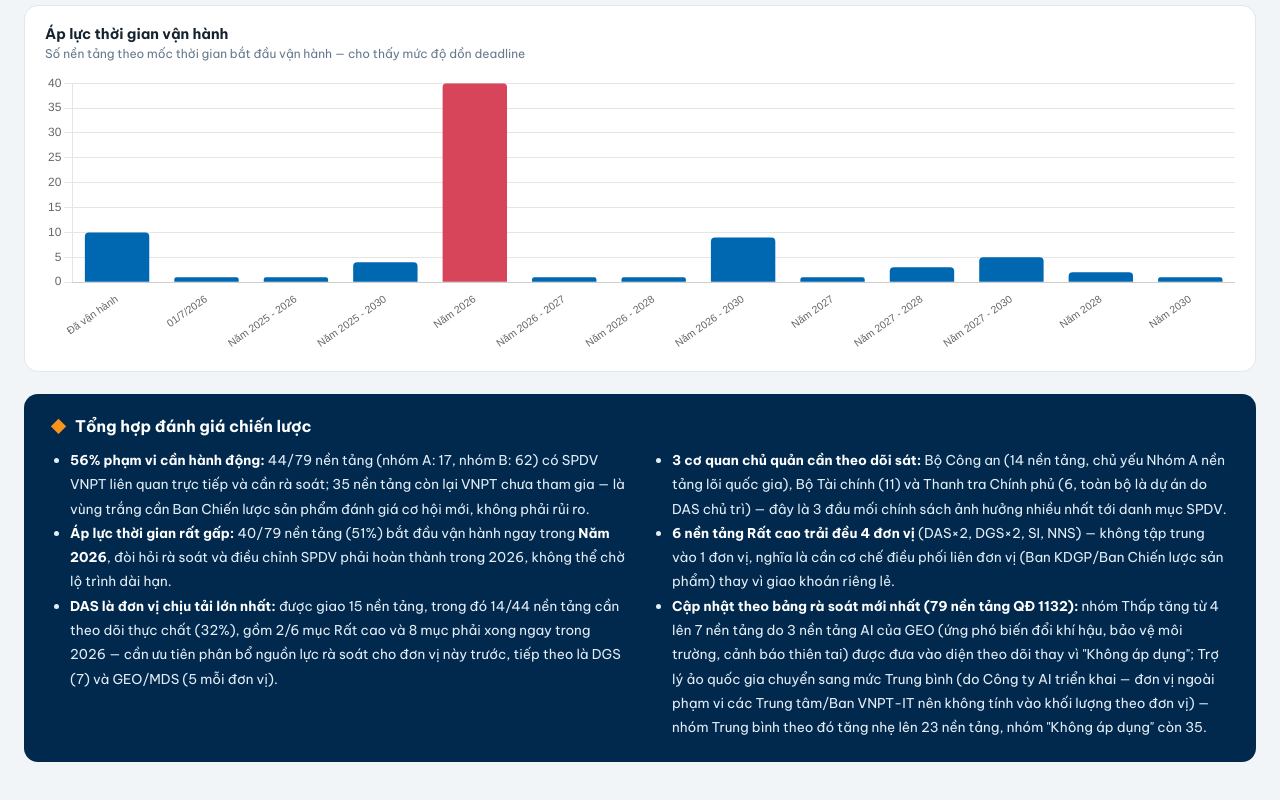
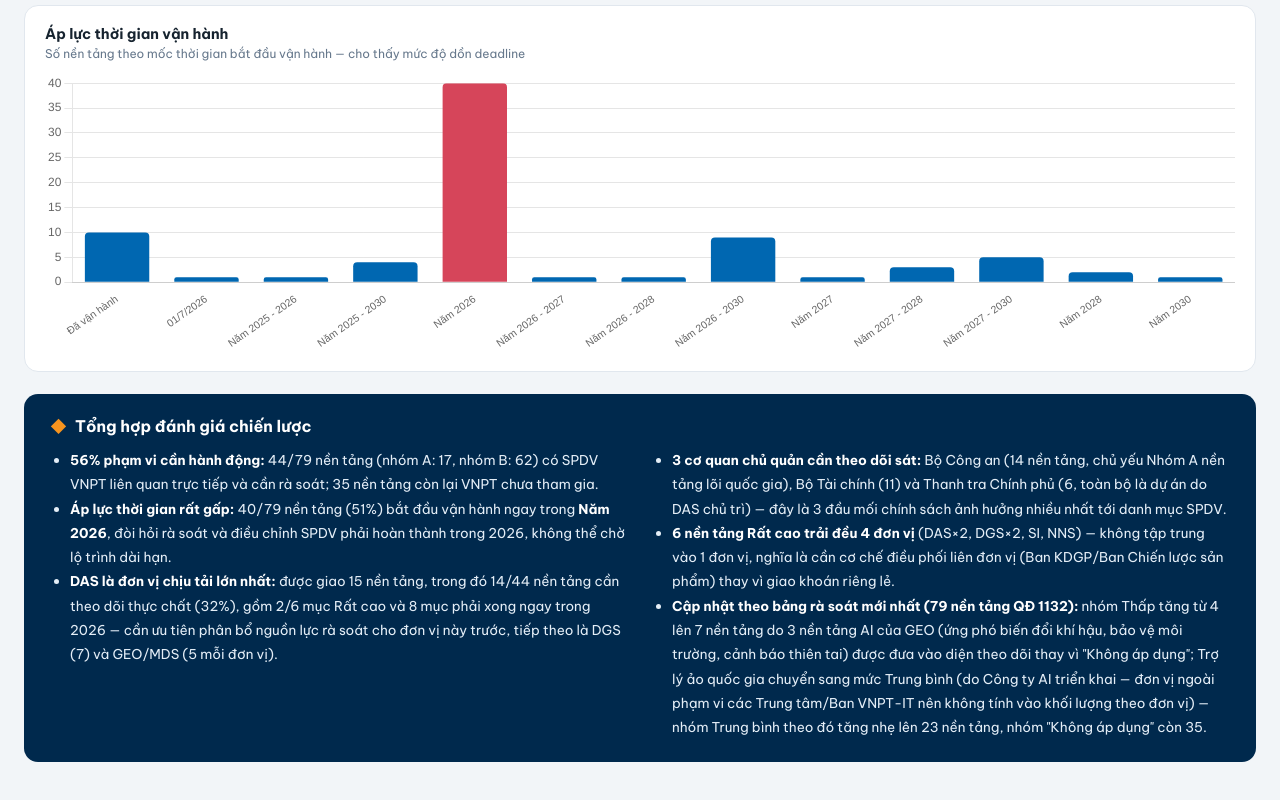
Before and after one commit to dzungld/dashboard1132, a plain HTML site: page index.html in a window 1280 px wide. Shown: the part 1216-2016 px from the top of the page. Drawn offline with nearby package versions, Linux system fonts and the light colour scheme.

Commit message:
Simplify summary action item description
Removed unnecessary mention of risk in the summary.

```diff
--- a/index.html
+++ b/index.html
@@ -315,7 +315,7 @@ tbody tr:last-child td{border-bottom:none;}
       <h3>Tổng hợp đánh giá chiến lược</h3>
       <div class="summary-grid">
         <ul>
-          <li><b>56% phạm vi cần hành động:</b> 44/79 nền tảng (nhóm A: 17, nhóm B: 62) có SPDV VNPT liên quan trực tiếp và cần rà soát; 35 nền tảng còn lại VNPT chưa tham gia — là vùng trắng cần Ban Chiến lược sản phẩm đánh giá cơ hội mới, không phải rủi ro.</li>
+          <li><b>56% phạm vi cần hành động:</b> 44/79 nền tảng (nhóm A: 17, nhóm B: 62) có SPDV VNPT liên quan trực tiếp và cần rà soát; 35 nền tảng còn lại VNPT chưa tham gia.</li>
           <li><b>Áp lực thời gian rất gấp:</b> 40/79 nền tảng (51%) bắt đầu vận hành ngay trong <b>Năm 2026</b>, đòi hỏi rà soát và điều chỉnh SPDV phải hoàn thành trong 2026, không thể chờ lộ trình dài hạn.</li>
           <li><b>DAS là đơn vị chịu tải lớn nhất:</b> được giao 15 nền tảng, trong đó 14/44 nền tảng cần theo dõi thực chất (32%), gồm 2/6 mục Rất cao và 8 mục phải xong ngay trong 2026 — cần ưu tiên phân bổ nguồn lực rà soát cho đơn vị này trước, tiếp theo là DGS (7) và GEO/MDS (5 mỗi đơn vị).</li>
         </ul>
```
